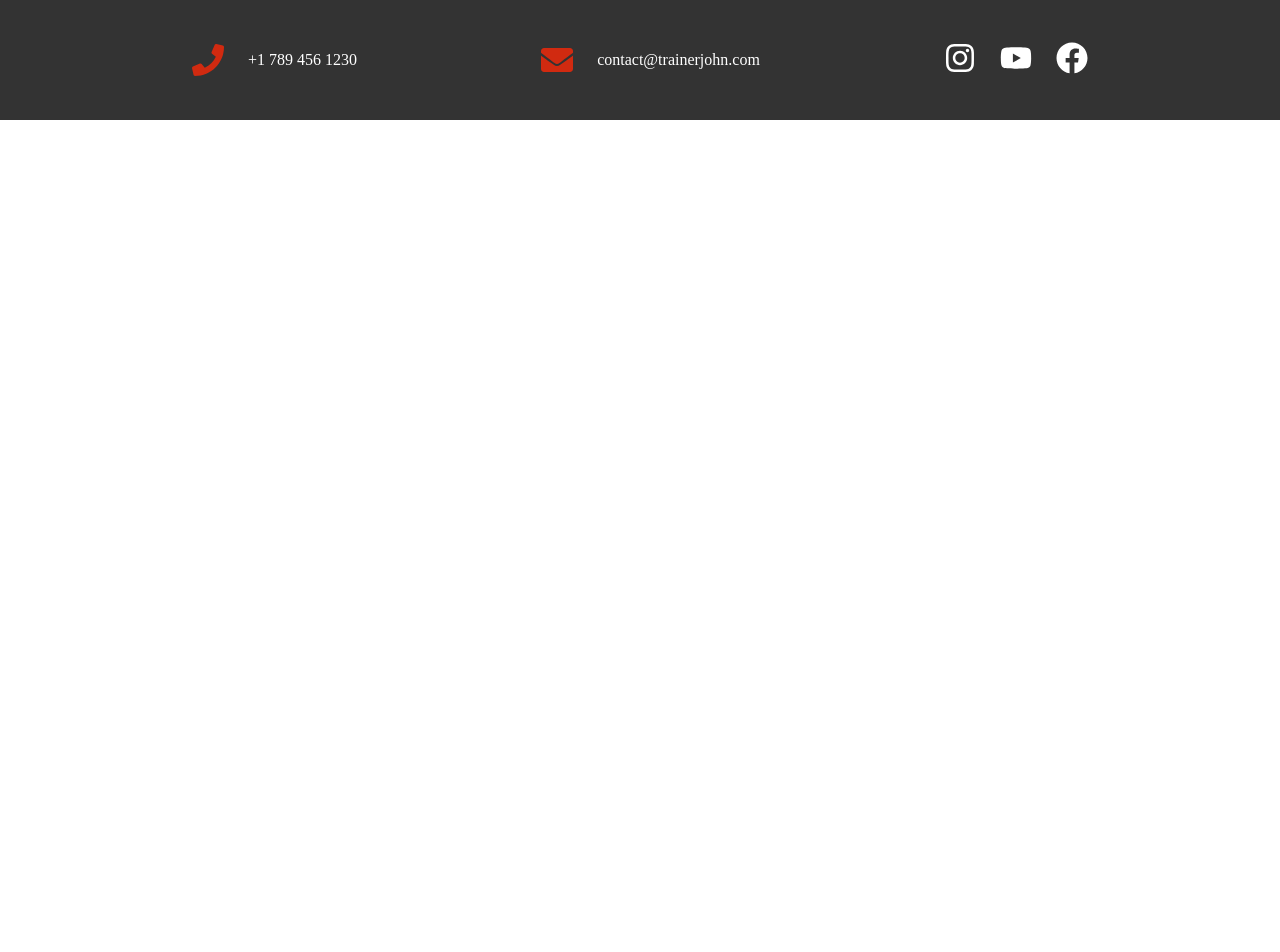
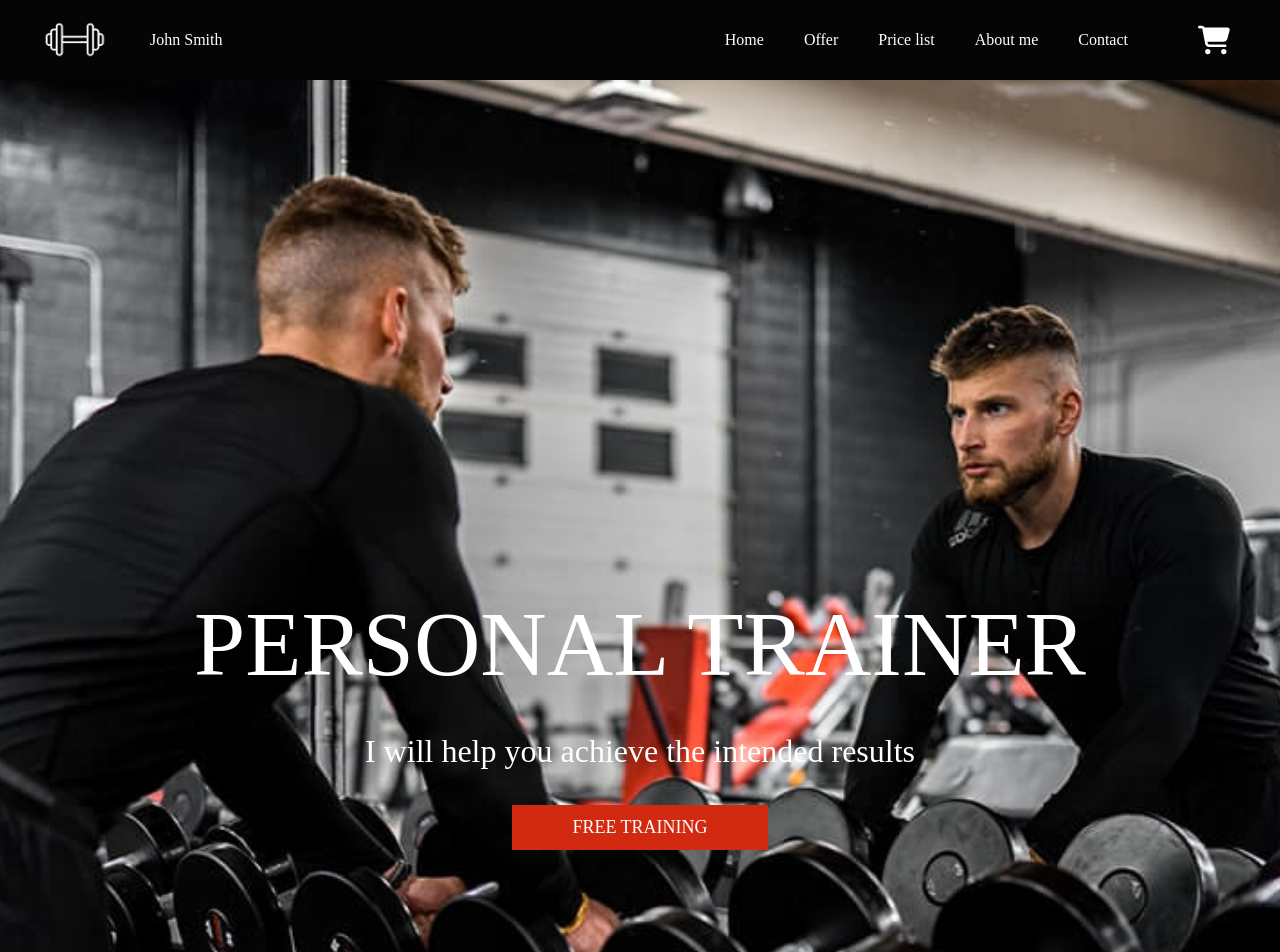
Before and after one commit to Macomi27/Personal-trainer-website, a React (Create React App) app: page / in a window 1280 px wide. Shown: the top 952 px of the page. Before the commit the page ends 800 px from the top, so only its background shows below. Built offline with nearby package versions, Linux system fonts and the light colour scheme.

Commit message:
Hero section desktop setup

```diff
--- /dev/null
+++ b/src/components/Hero/Hero.css
@@ -0,0 +1,65 @@
+:root{
+    --brand: rgb(209, 42, 16);
+    --secondary: rgb(255, 34, 0);
+    --neutral2: rgb(255, 255, 255);
+}
+
+@import url('https://fonts.googleapis.com/css2?family=Dancing+Script:wght@400..700&family=Open+Sans:ital,wght@0,300..800;1,300..800&family=Poppins:ital,wght@0,100;0,200;0,300;0,400;0,500;0,600;0,700;0,800;0,900;1,100;1,200;1,300;1,400;1,500;1,600;1,700;1,800;1,900&display=swap');
+
+*{
+    margin: 0;
+    padding: 0;
+    box-sizing: border-box;
+    font-family: 'Poppins';
+}
+
+.heroSection{
+    background-image: url('../assets/hero.webp');
+    background-size: cover;
+    background-position: center;
+    background-repeat: no-repeat;
+    width: 100%;
+    height: 180vh;
+    display: flex;
+    align-items: center;
+    justify-content: center;
+
+}
+
+.heroElements{
+    display: flex;
+    flex-direction: column;
+    align-items: center;
+    justify-content: center;
+    gap: 30px;
+    color: var(--neutral2);
+}
+
+.heroElements>h2{
+    text-transform: uppercase;
+    font-size: 92px;
+    font-weight: 300;
+    margin: 0;
+    padding: 0;
+}
+
+.heroElements>p{
+    font-size: 32px;
+    font-weight: 400;
+    line-height: 1.5;
+}
+
+.heroElements>button{
+    padding: 12px 60px;
+    background-color: var(--brand);
+    border: none;
+    color: var(--neutral2);
+    font-size: 18px;
+    text-transform: uppercase;
+    font-weight: 300;
+    transform: all .3s ease-in-out;
+}
+button:hover{
+    background-color: var(--secondary);
+    cursor: pointer;
+}
--- /dev/null
+++ b/src/components/Hero/Hero.jsx
@@ -0,0 +1,16 @@
+import React from 'react'
+import './Hero.css'
+
+const Hero = () => {
+    return(
+        <div className="heroSection">
+            <div className="heroElements">
+                <h2>Personal Trainer</h2>
+                <p>I will help you achieve the intended results</p>
+                <button>free training</button>
+            </div>
+        </div>
+    )
+}
+
+export default Hero
--- a/src/pages/Home.jsx
+++ b/src/pages/Home.jsx
@@ -1,11 +1,13 @@
 import React from 'react';
 import Header from '../components/Header/Header.jsx'
 import Footer from '../components/Footer/Footer.jsx';
+import Hero from '../components/Hero/Hero.jsx';
 
 const Home = () => {
     return(
         <>
-            {/* <Header /> */}
+            <Header />
+            <Hero />
             <Footer />
         </>
     )
```
Also changed, not shown: src/components/assets/hero.webp (added).
